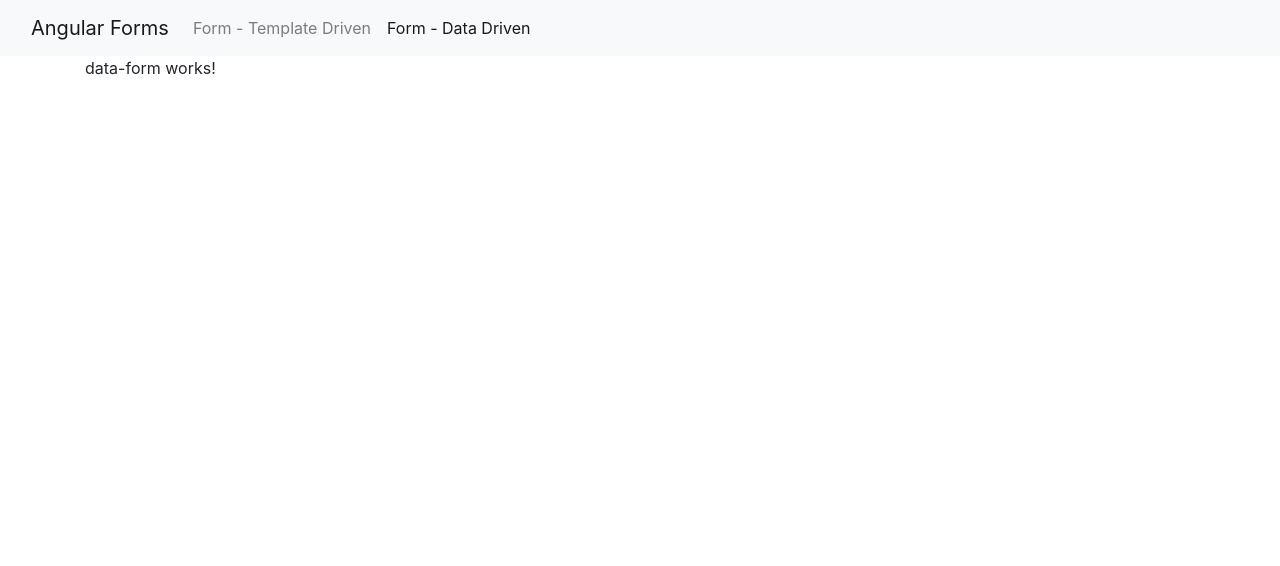
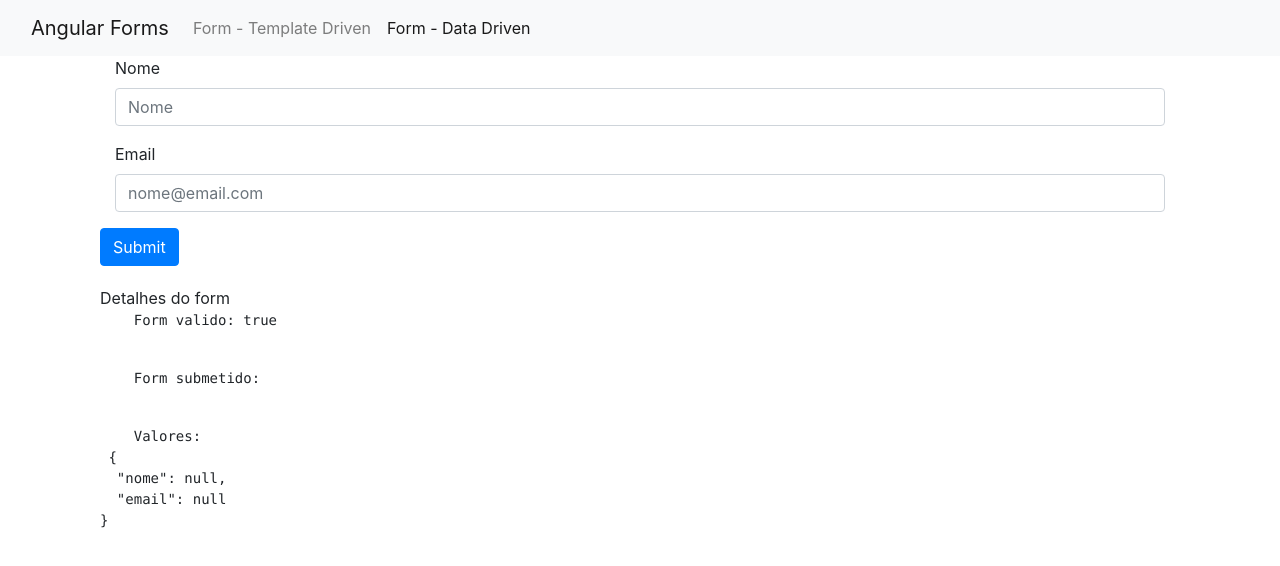
Before and after one commit to MaryanaMarinho/curso-angular, an Angular app in the folder forms/: page /dataForm in a window 1280 px wide. Shown: the top 566 px of the page. Built offline with nearby package versions, Linux system fonts and the light colour scheme.

Commit message:
Formulários reativos: Sincronizando HTML com FormGroup

```diff
--- a/forms/src/app/data-form/data-form.component.html
+++ b/forms/src/app/data-form/data-form.component.html
@@ -1 +1,32 @@
-<p>data-form works!</p>
+<div class="container">
+  <form [formGroup]="formulario">
+    <div class="form-group" >
+
+      <div class="col-sm-12">
+        <label for="nome">Nome</label>
+      </div>
+
+      <div class="col-sm-12">
+        <input type="text" class="form-control" formControlName="nome" id="nome" placeholder="Nome" >
+      </div>
+    </div>
+
+    <div class="form-group">
+
+      <div class="col-sm-12">
+        <label for="email">Email</label>
+      </div>
+
+      <div class="col-sm-12">
+        <input type="email" class="form-control" formControlName="email" id="email" placeholder="nome@email.com">
+
+      </div>
+    </div>
+
+    <button type="submit" class="btn btn-primary" >Submit</button>
+
+
+    <app-form-debug [form]="formulario"></app-form-debug>
+
+  </form>
+</div>
--- a/forms/src/app/data-form/data-form.module.ts
+++ b/forms/src/app/data-form/data-form.module.ts
@@ -1,3 +1,4 @@
+import { SharedModule } from './../shared/shared.module';
 import { ReactiveFormsModule } from '@angular/forms';
 import { DataFormComponent } from './data-form.component';
 import { NgModule } from '@angular/core';
@@ -9,7 +10,8 @@
   ],
   imports: [
     CommonModule,
-    ReactiveFormsModule
+    ReactiveFormsModule,
+    SharedModule
   ]
 })
 export class DataFormModule { }
```
Also changed, not shown: forms/src/app/shared/shared.module.ts (added, +16 -0 lines), forms/src/app/template-form/template-form.module.ts (+4 -4 lines), forms/src/app/shared/form-debug/form-debug.component.css (added), forms/src/app/shared/form-debug/form-debug.component.html (renamed from forms/src/app/form-debug/form-debug.component.html), forms/src/app/shared/form-debug/form-debug.component.ts (renamed from forms/src/app/form-debug/form-debug.component.ts), 1 other file (tests, documents, lock files or other folders).
